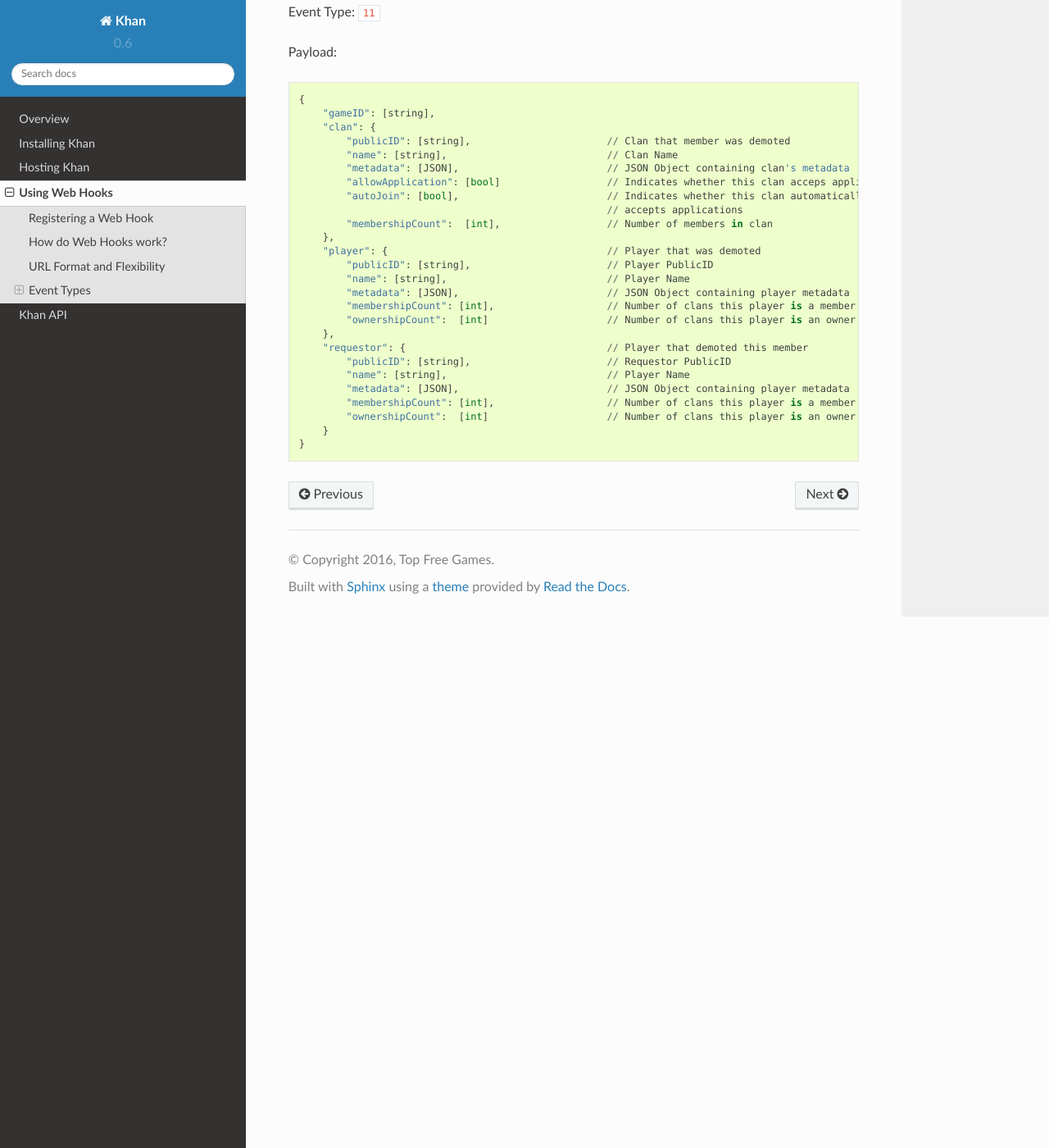
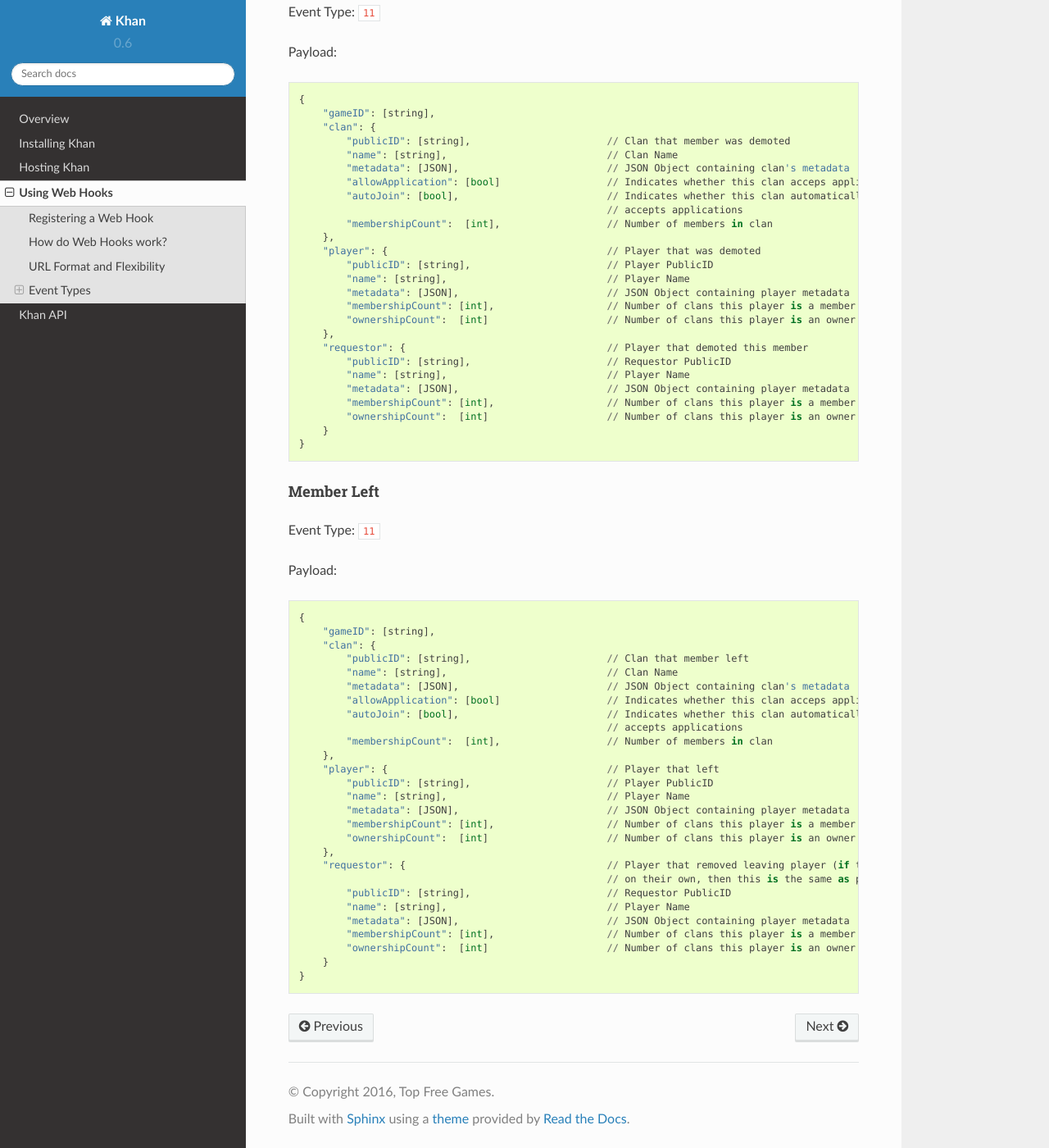
Before and after one commit to topfreegames/khan, a Sphinx documentation site: the page built from docs/using_webhooks.md, in a window 1280 px wide and 1400 px high, scrolled down 8010 px. Shown: the whole window at 82% size. Built offline with Sphinx 7.4.7 and the Read the Docs theme 2.0.0, drawn with Linux system fonts in a browser that asks for light colours; some of the changed text lies outside the part shown.

Commit message:
Member Left hook

```diff
--- a/docs/using_webhooks.md
+++ b/docs/using_webhooks.md
@@ -166,7 +166,7 @@ Payload:
                                                     // accepts applications
     }
 
-#### Leave Clan
+#### Clan Owner Left
 
 Event Type: `5`
 
@@ -192,7 +192,7 @@ Payload:
         }
     }
 
-#### Transfer Clan Ownership
+#### Clan Ownership Transferred to Another Player
 
 Event Type: `6`
 
@@ -390,3 +390,37 @@ Payload:
             "ownershipCount":  [int]                    // Number of clans this player is an owner of
         }
     }
+
+#### Member Left
+
+Event Type: `11`
+
+Payload:
+
+    {
+        "gameID": [string],
+        "clan": {
+            "publicID": [string],                       // Clan that member left
+            "name": [string],                           // Clan Name
+            "metadata": [JSON],                         // JSON Object containing clan's metadata
+            "allowApplication": [bool]                  // Indicates whether this clan acceps applications
+            "autoJoin": [bool],                         // Indicates whether this clan automatically
+                                                        // accepts applications
+            "membershipCount":  [int],                  // Number of members in clan
+        },
+        "player": {                                     // Player that left
+            "publicID": [string],                       // Player PublicID
+            "name": [string],                           // Player Name
+            "metadata": [JSON],                         // JSON Object containing player metadata
+            "membershipCount": [int],                   // Number of clans this player is a member of
+            "ownershipCount":  [int]                    // Number of clans this player is an owner of
+        },
+        "requestor": {                                  // Player that removed leaving player (if they left
+                                                        // on their own, then this is the same as player)
+            "publicID": [string],                       // Requestor PublicID
+            "name": [string],                           // Player Name
+            "metadata": [JSON],                         // JSON Object containing player metadata
+            "membershipCount": [int],                   // Number of clans this player is a member of
+            "ownershipCount":  [int]                    // Number of clans this player is an owner of
+        }
+    }
```
Also changed, not shown: docs/API.md (+4 -3 lines), 5 other files.
